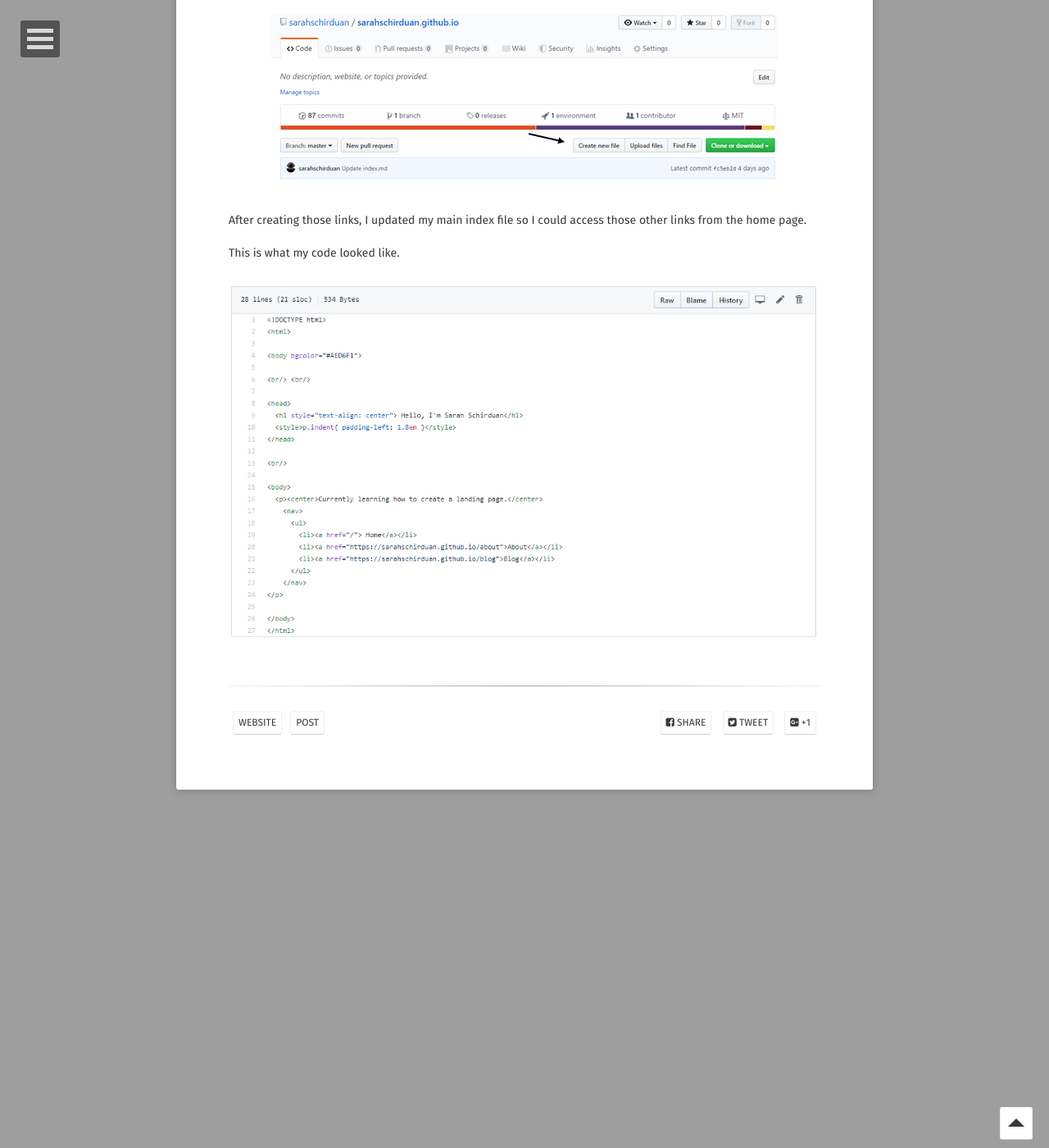
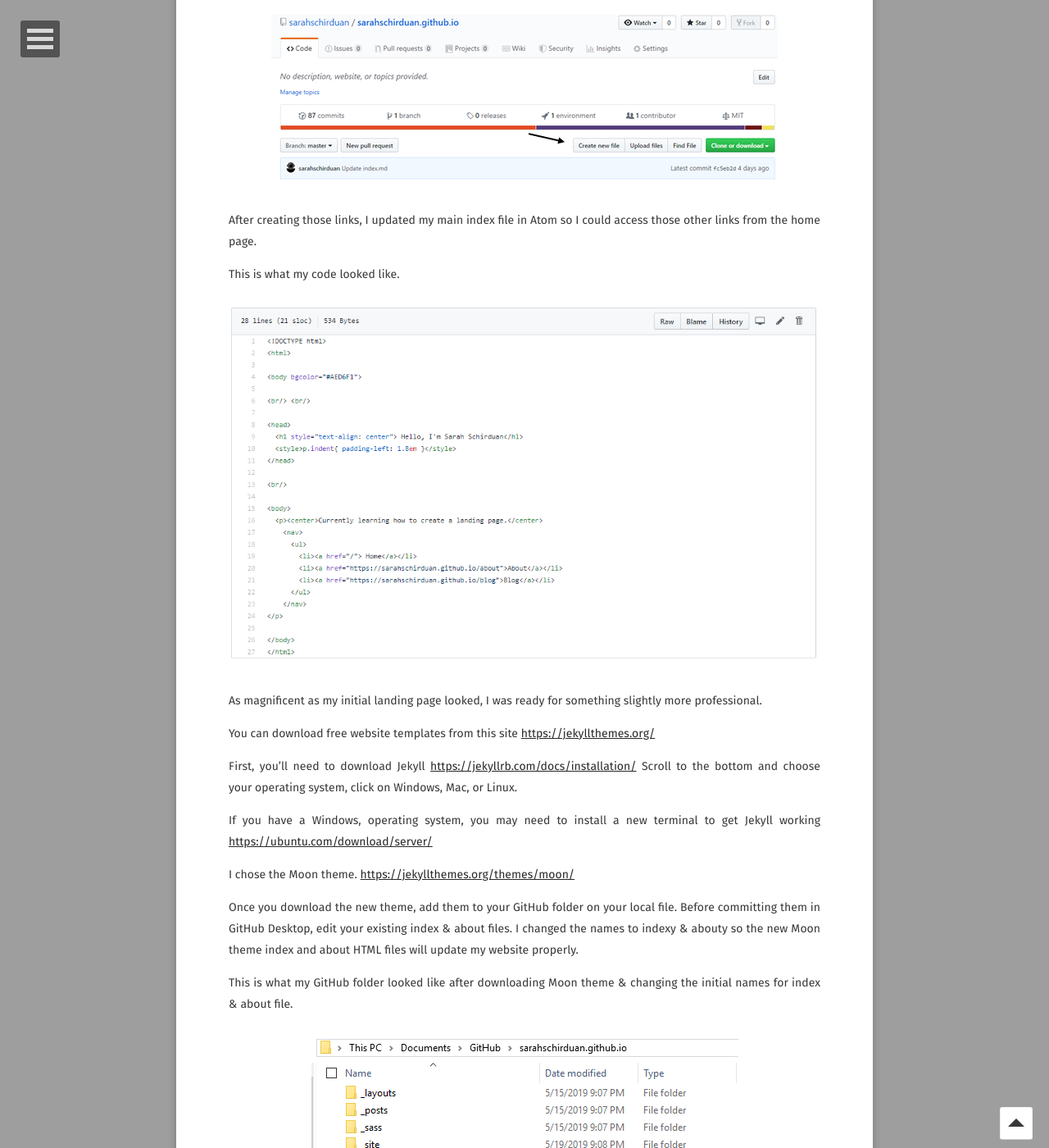
Before and after one commit to sarahschirduan/sarahschirduan.github.io, a Jekyll site: the page built from _posts/2019-05-24-create-your-own-website.md, in a window 1280 px wide and 1400 px high, scrolled down 2021 px. Shown: the whole window at 82% size. Built offline with Jekyll 4.4.1, drawn with Linux system fonts in a browser that asks for light colours; some web fonts are replaced; some of the changed text lies outside the part shown.

Commit message:
Other changes

```diff
--- a/_posts/2019-05-24-create-your-own-website.md
+++ b/_posts/2019-05-24-create-your-own-website.md
@@ -43,10 +43,32 @@
 <a href="/assets/img/Create_file.png"><img src="/assets/img/Create_file.png"></a>
 </figure>
 
-After creating those links, I updated my main index file so I could access those other links from the home page.
+After creating those links, I updated my main index file in Atom so I could access those other links from the home page.
 
 This is what my code looked like.
 
 <figure>
 <a href="/assets/img/Main.png"><img src="/assets/img/Main.png"></a>
 </figure>
+
+As magnificent as my initial landing page looked, I was ready for something slightly more professional.
+
+You can download free website templates from this site <a href="https://jekyllthemes.org/"> https://jekyllthemes.org/</a>
+
+First, you’ll need to download Jekyll <a href="https://jekyllrb.com/docs/installation/"> https://jekyllrb.com/docs/installation/</a> Scroll to the bottom and choose your operating system, click on Windows, Mac, or Linux.
+
+If you have a Windows, operating system, you may need to install a new terminal to get Jekyll working <a href="https://ubuntu.com/download/server/"> https://ubuntu.com/download/server/</a>
+
+I chose the Moon theme. <a href="https://jekyllthemes.org/themes/moon/"> https://jekyllthemes.org/themes/moon/</a>
+
+Once you download the new theme, add them to your GitHub folder on your local file. Before committing them in GitHub Desktop, edit your existing index & about files. I changed the names to indexy & abouty so the new Moon theme index and about HTML files will update my website properly.
+
+This is what my GitHub folder looked like after downloading Moon theme & changing the initial names for index & about file.
+
+<figure>
+<a href="/assets/img/folders_img.png"><img src="/assets/img/folders_img.png"></a>
+</figure>
+
+The beauty of using a prebuilt template, is it’s easy to personalize it for your purposes (changing background image, posts, etc). Simply open the HTML files in Atom, make adjustments, then commit them in GitHub Desktop.
+
+You got this!
```
Also changed, not shown: assets/img/folders_img.png (added).
